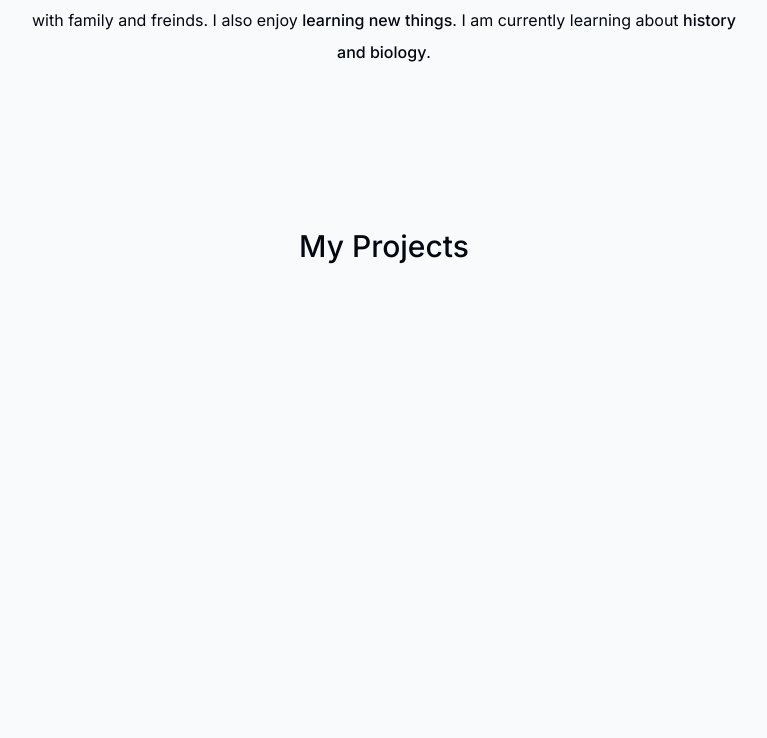
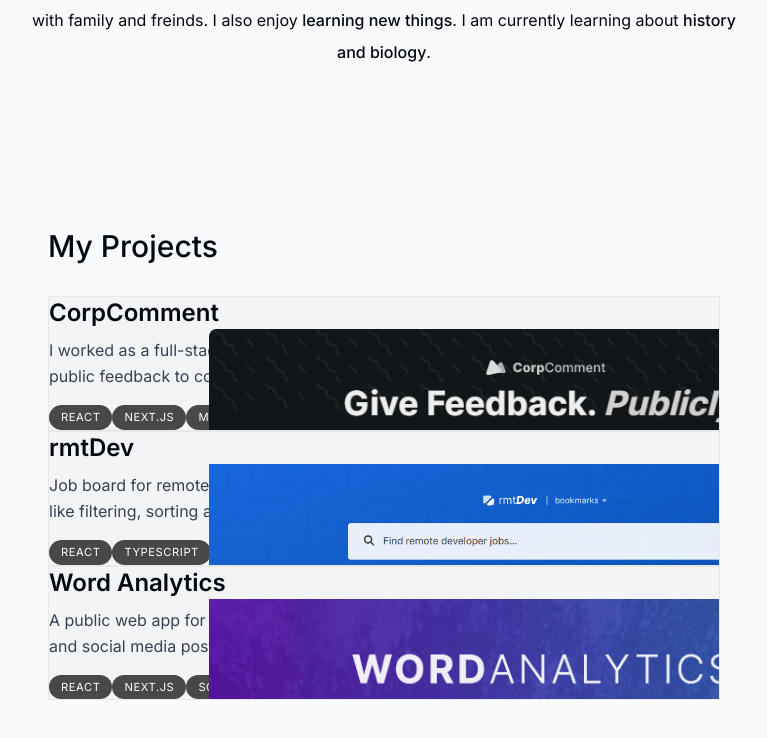
Before and after one commit to Nir132/Next-portfolio, a Next.js app: page / in a window 1280 px wide. Shown: the part 1204-1942 px from the top of the page, without its empty margins (256-1023 px from the left). Built offline with nearby package versions, Linux system fonts and the light colour scheme.

Commit message:
added projects text

```diff
--- a/app/page.tsx
+++ b/app/page.tsx
@@ -3,6 +3,7 @@
 import Intro from "@/components/Intro";
 import Projects from "@/components/Projects";
 import SectionDivider from "@/components/Section-divider";
+
 
 export default function Home() {
   return (
--- a/components/Projects.tsx
+++ b/components/Projects.tsx
@@ -1,12 +1,44 @@
 import React from 'react'
 import SectionHeading from './Section-heading'
+import { projectsData } from "@/lib/data";
+import Image from 'next/image';
 
+
+type ProjectProps = typeof projectsData[0];
+
+function Project({title,description,tags ,imageUrl}: ProjectProps){
+    return (
+    <article className='bg-gray-100 max-w-[42rem] border border-black/5
+    overflow-hidden relative sm:pr-8'>
+        <div>
+            <h3 className='text-2xl font-semibold'>{title}</h3>
+            <p className='mt-2 leading-relaxed text-gray-700'>{description}</p>
+            <ul className='flex flex-wrap mt-4'>
+                {tags.map((tag,i)=>(
+                    <li key={i} className="bg-black/[0.7] px-3 py-1 text-[0.7rem] uppercase tracking-wider
+                    text-white rounded-full dark:text-white/70">{tag}</li>
+                ))}
+            </ul>
+                <Image className='absolute top-8 -right-40' src={imageUrl} alt='Project I worked on' quality={95}/>
+        </div>
+    </article>
+    )
+}
 export default function Projects() {
   return (
         <section>
             <SectionHeading>
                 My Projects
             </SectionHeading>
+            <div>
+                {projectsData.map((project,i)=>(
+                    <React.Fragment key={i}>
+                        <Project {...project}/>
+                    </React.Fragment>
+                ))}
+            </div>
+
         </section>
+
   )
 }
```
